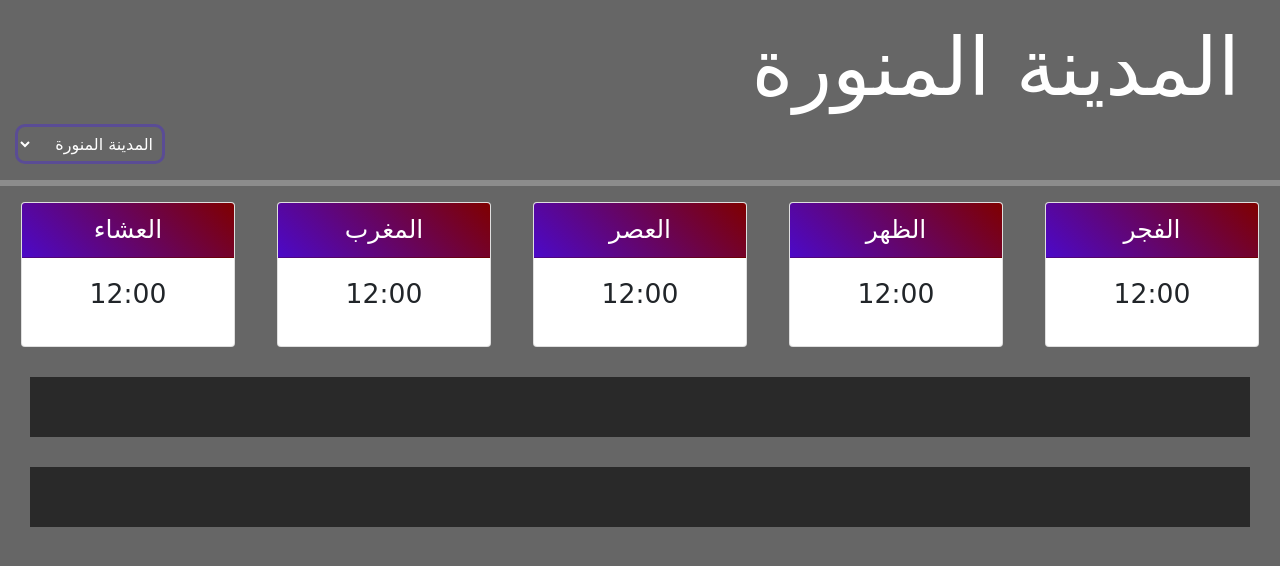
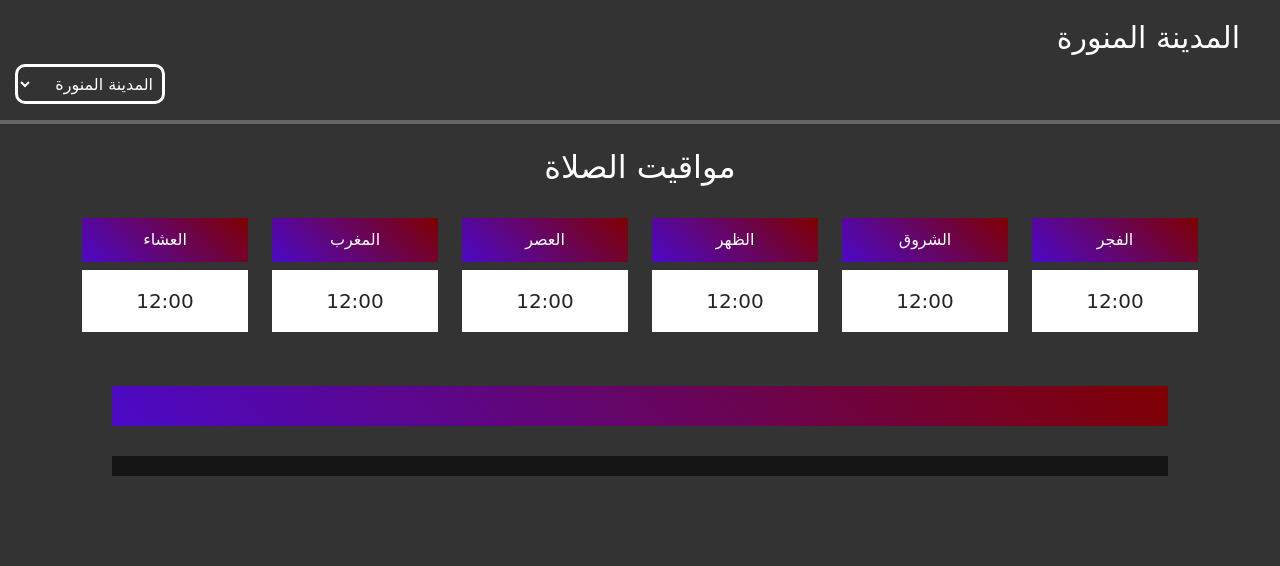
Before and after one commit to 19AMA19/prayer_project, a website: page index.html in a window 1280 px wide. Drawn offline with nearby package versions, Linux system fonts and the light colour scheme; a web font is replaced by a local one.

Commit message:
bg update

```diff
--- a/css/style.css
+++ b/css/style.css
@@ -1,43 +1,64 @@
+*{
+    font-family: 'Baloo Bhaijaan 2', cursive, 'Sunflower', sans-serif;
+    background:no-repeat;
+
+}
+
 body {
     direction: rtl;
-    height: 100vh;
+    height: 100%;
     width: 100%;
     background-color:#4c09c8;
     justify-content: center;
     align-items: center;
     text-align: center;
-    margin: 0;
-    padding: 0;
+    background-size: cover;
+    background:no-repeat;
+    background-repeat: no-repeat;
 }
 
-*{
-    font-family: 'Baloo Bhaijaan 2', cursive, 'Sunflower', sans-serif;
-    margin: 0;
-    padding: 0;
+
+.card-title{
+    background:  linear-gradient(45deg, #4c09c8, rgb(127, 0, 0));
+    padding: 10px;
+    color: #ffffff;
 }
+
+.card-body{
+    background-color: #ffffff;
+}
+
+
 
 #bgImage{
     height: 100vh;
     width: 100%;
-    background-repeat: no-repeat;
-    background-position: center;
-    background-size: 100% 100%;
+    background-size: cover;
     background-color: rgba(0, 0, 0, 0.600)
+}
+#tr{
+    height: 100%;
+    width: 100%;
+    background-size: cover;
+    background-color: rgba(0, 0, 0, 0.50)
+
 }
 
 #bgImage::after{
     background-color: rgba(0, 0, 0, 0.600);
     height: 100vh;
     width: 100%;
+    background-repeat: no-repeat;
+    background:no-repeat;
 }
 
 #hr{
-    border: 3px solid white;
+    border: 2px solid white;
 }
 
 #city_name{
     padding-top: 20px;
-    font-size: 80px;
+    font-size: 30px;
     padding-right: 20px;
     margin-right: 20px;
     color: #ffffff;
@@ -47,33 +68,33 @@ body {
 #gregorian_date{
     margin-right: 20px;
     font-weight: 300;
-    font-size: 25px;
+    font-size: 16px;
     color: #ffffff;
 }
 
 #hijri_date{
     margin-right: 20px;
     font-weight: 300;
-    font-size: 25px;
+    font-size: 16px;
     color: #ffffff;
 }
 
 #weekday{
     margin-right: 20px;
     font-weight: 300;
-    font-size: 25px;
+    font-size: 16px;
     color: #ffffff;
 }
 
 .card-header{
     width: 100%;
-    font-size: 25px;
+    font-size: 16px;
     background:  linear-gradient(45deg, #4c09c8, rgb(127, 0, 0));
     color: white;
 }
 
 .card-body{
-    font-size: 20pt;
+    font-size: 15pt;
 }
 
 .date_city{
@@ -88,7 +109,7 @@ select{
     border-radius: 10px;
     padding: 5px;
     width: 150px;
-    border: #5a4c95 solid 3px;
+    border: #ffffff solid 3px;
     background: none;
     color: white;
     height: 40px;
@@ -102,19 +123,19 @@ select{
     margin-left: 30px;
     text-align: right;
     color: #ffffff;
-    font-size: 35pt;
-    padding: 30px;
+    font-size: 20pt;
+    padding: 20px;
     background-color: rgba(0, 0, 0, 0.600);
 }
 
 #content{
-    padding: 30px;
+    padding: 10px;
     margin-top: 30px;
     margin-right: 30px;
     margin-left: 30px;
     text-align: right;
     color: #ffffff;
-    font-size: 20pt;
+    font-size: 16pt;
     text-align: justify;
     background-color: rgba(0, 0, 0, 0.600);
 }
--- a/index.html
+++ b/index.html
@@ -1,22 +1,26 @@
 <!DOCTYPE html>
 <html lang="en">
   <head>
-    <meta charset="UTF-8">
-    <meta http-equiv="X-UA-Compatible" content="IE=edge">
-    <meta name="viewport" content="width=device-width, initial-scale=1.0">
+    <meta charset="UTF-8" />
+    <meta http-equiv="X-UA-Compatible" content="IE=edge" />
+    <meta name="viewport" content="width=device-width, initial-scale=1.0" />
     <title>Prayers Time</title>
-    <link rel="stylesheet" href="./css/style.css">
-    <link href="./css/bootstrap.min.css" rel="stylesheet">
-    <link rel="preconnect" href="https://fonts.googleapis.com">
-    <link rel="preconnect" href="https://fonts.gstatic.com" crossorigin>
-    <link href="https://fonts.googleapis.com/css2?family=Baloo+Bhaijaan+2:wght@400;500;600;700;800&family=Sunflower:wght@300;500;700&display=swap" rel="stylesheet">
+    <link rel="stylesheet" href="./css/style.css" />
+    <link href="./css/bootstrap.min.css" rel="stylesheet" />
+    <link rel="preconnect" href="https://fonts.googleapis.com" />
+    <link rel="preconnect" href="https://fonts.gstatic.com" crossorigin />
+    <link
+      href="https://fonts.googleapis.com/css2?family=Baloo+Bhaijaan+2:wght@400;500;600;700;800&family=Sunflower:wght@300;500;700&display=swap"
+      rel="stylesheet"
+    />
   </head>
-<body>
 
-<div class="container-fliude" id="bgImage">
+  <body id="bgImage">
+        <div id="tr">
+        <!-- Header Section -->
         <section>
           <div id="main">
-                <h1 id="city_name">المدينة المنورة</h1>
+            <h1 id="city_name" class="text-white">المدينة المنورة</h1>
             <div class="date_city">
               <div>
                 <h4 id="weekday"></h4>
@@ -24,23 +28,99 @@
                 <h4 id="hijri_date"></h4>
               </div>
               <div>
-                        <select id="selected-city">
-                        </select>
+                <select id="selected-city"></select>
               </div>
             </div>
-                <hr id="hr">
+            <hr id="hr" />
           </div>
         </section>
+        <!-- // Header Section // -->
 
-    <section class="align-items-center justify-content-between text-center">
-    <!-- Timing -->
-    <div class="timings d-flex justify-content-around">
-        <div class="card col-md-2 col-xs-2 col-lg-2">
-            <div class="card-header">الفجر</div>
-              <div class="card-body">
-              <p id="Fajr">12:00</p>
+
+        <!-- Prayer Times Section -->
+        <section class="p-2 col-md-12 col-lg-12">
+          <div class= " container">
+              <h2 class="text-center pb-4 text-white">مواقيت الصلاة</h2>
+
+              <div class="row align-items-center justify-content-between text-center">
+
+
+                <div class="col-xs-2 col-lg-2 col-md-2">
+                  <div>
+                      <p class="card-title" >الفجر</p>
+                      <p class="card-body" id="Fajr">12:00</p>
                     </div>
                   </div>
+
+                  <div class="col-xs-2 col-lg-2 col-md-2">
+                    <div>
+                      <p class="card-title" >الشروق</p>
+                      <p class="card-body" id="Sunrise">12:00</p>
+                    </div>
+                  </div>
+
+                  <div class="col-xs-2 col-lg-2 col-md-2">
+                    <div>
+                      <p class="card-title" >الظهر</p>
+                      <p class="card-body" id="Dhuhr">12:00</p>
+                    </div>
+                  </div>
+
+                  <div class="col-xs-2 col-lg-2 col-md-2">
+                    <div>
+                      <p class="card-title" >العصر</p>
+                      <p class="card-body" id="Asr">12:00</p>
+                    </div>
+                  </div>
+
+                  <div class="col-xs-2 col-lg-2 col-md-2">
+                    <div>
+                      <p class="card-title" >المغرب</p>
+                      <p class="card-body" id="Maghrib">12:00</p>
+                    </div>
+                  </div>
+
+                  <div class="col-xs-2 col-lg-2 col-md-2">
+                    <div>
+                      <p class="card-title" >العشاء</p>
+                      <p class="card-body" id="Isha">12:00</p>
+                    </div>
+                  </div>
+
+              </div>
+          </div>
+        </section>
+        <!-- //Prayer Times Section // -->
+
+        <!-- About Section -->
+        <section class="col-md-12 col-lg-12">
+          <div class= "container">
+              <div class="row align-items-center justify-content-between text-center">
+                  <div class="col-sm-12 col-lg-12 col-md-12 align-items-center">
+                    <div>
+                      <p class="card-title" id="title"></p>
+                      <p class="card-body" id="content"></p>
+                    </div>
+                  </div>
+              </div>
+          </div>
+        </section>
+        <!-- // About Section // -->
+      </div>
+
+
+
+
+    <script src="./node_modules/axios/dist/axios.min.js"></script>
+    <script src="https://unpkg.com/axios/dist/axios.min.js"></script>
+    <script src="./js/bootstrap.bundle.min.js"></script>
+    <script src="./js/index.js"></script>
+    <script src="logic.js"></script>
+  </body>
+</html>
+
+
+
             <!--
     <div class="card col-md-1 col-xs-12 col-lg-2">
       <div class="card-header">الشروق</div>
@@ -49,54 +129,3 @@
       </div>
     </div>
 -->
-          <div class="card col-md-2 col-xs-2 col-lg-2">
-            <div class="card-header">الظهر</div>
-              <div class="card-body">
-              <p id="Dhuhr">12:00</p>
-            </div>
-          </div>
-
-          <div class="card col-md-2 col-xs-2 col-lg-2">
-            <div class="card-header">العصر</div>
-              <div class="card-body">
-              <p id="Asr">12:00</p>
-            </div>
-          </div>
-
-          <div class="card col-md-2 col-xs-2 col-lg-2">
-            <div class="card-header">المغرب</div>
-              <div class="card-body">
-              <p id="Maghrib">12:00</p>
-            </div>
-          </div>
-
-          <div class="card col-md-2 col-xs-2 col-lg-2">
-            <div class="card-header">العشاء</div>
-              <div class="card-body">
-              <p id="Isha">12:00</p>
-            </div>
-          </div>
-    </div>
-
-    <section>
-        <div>
-            <p id="title"></p>
-        </div>
-        <div>
-            <p id="content"></p>
-        </div>
-    </section>
-
-    <!-- // Timing // -->
-    </section>
-    </div>
-
-    <script src="./node_modules/axios/dist/axios.min.js"></script>
-    <script src="https://unpkg.com/axios/dist/axios.min.js"></script>
-
-    <script src="./js/bootstrap.bundle.min.js"></script>
-    <script src="./js/index.js"></script>
-
-    <script src="logic.js"></script>
-</body>
-</html>
--- a/js/index.js
+++ b/js/index.js
@@ -20,7 +20,7 @@ function getPrayersTimings(cityName){
 
         let weekday = response.data.data.date.hijri.weekday.ar
         document.getElementById("Fajr").innerHTML = prayTimes.Fajr
-        // document.getElementById("Sunrise").innerHTML = prayTimes.Sunrise
+        document.getElementById("Sunrise").innerHTML = prayTimes.Sunrise
         document.getElementById("Dhuhr").innerHTML = prayTimes.Dhuhr
         document.getElementById("Asr").innerHTML = prayTimes.Asr
         document.getElementById("Maghrib").innerHTML = prayTimes.Maghrib
```
Lines whose indentation alone changed are shown as unchanged.
